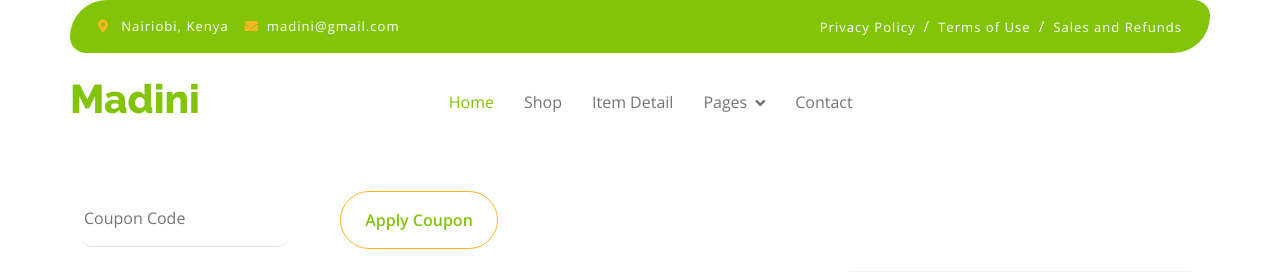
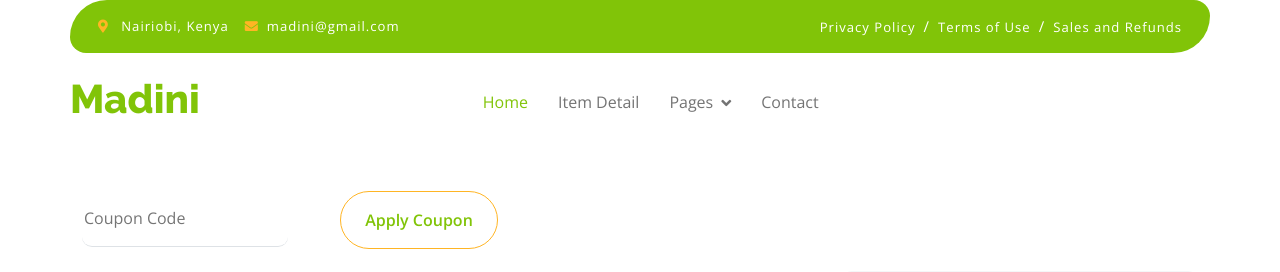
Before and after one commit to ignatiusratemo26/minero, a Django app: page /test_cart/ in a window 1280 px wide. Shown: the top 272 px of the page. Run offline with Django 5.2, Linux system fonts and the light colour scheme; some libraries are stand-ins or nearby versions.

Commit message:
A few fixes

```diff
--- a/accounts/views.py
+++ b/accounts/views.py
@@ -182,6 +182,7 @@ def test_register_login(request):
                 login(request, user)
                 # Redirect to a success page or home page
                 return redirect('test')
+
             else:
                 # Handle invalid login credentials
                 error_message = "Invalid email or password. Please try again."
--- a/store/templates/store/test.html
+++ b/store/templates/store/test.html
@@ -67,7 +67,6 @@
                 <div class="collapse navbar-collapse bg-white" id="navbarCollapse">
                     <div class="navbar-nav mx-auto">
                         <a href="{% url 'test' %}" class="nav-item nav-link active">Home</a>
-                        <a href="{% url 'test_shop' id=1 %}" class="nav-item nav-link">Shop</a>
                         <a href="{% url 'test_item_detail' id=1 %}" class="nav-item nav-link">Item Detail</a>
                         <div class="nav-item dropdown">
                             <a href="#" class="nav-link dropdown-toggle" data-bs-toggle="dropdown">Pages</a>
--- a/store/urls.py
+++ b/store/urls.py
@@ -4,7 +4,7 @@ from . import views
 # app_name = 'app_store'
 
 urlpatterns = [
-    # path('',views.store,name='store'),
+    #path('',views.store,name='store'),
     path('',views.test,name='test'),
 
     path('cart/',views.cart,name='cart'),
```
Also changed, not shown: db.sqlite3.
